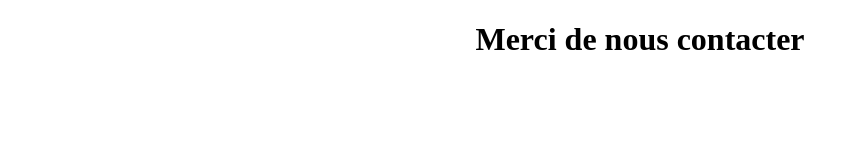
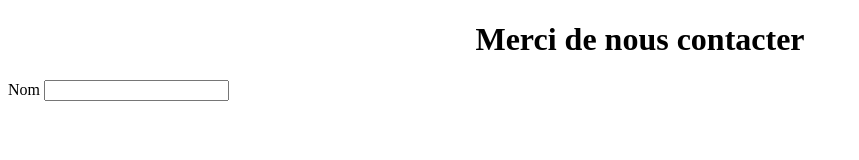
Before and after one commit to virginiescheurkogel/formation-git-fevrier-2021, a plain HTML site: page page-contact.html in a window 1280 px wide. Shown: the whole page, without its empty margins (0-859 px from the left). Drawn offline with Linux system fonts and the light colour scheme; files that its build step writes are made by us from their sources.

Commit message:
Formulaire sur master

```diff
--- a/page-contact.html
+++ b/page-contact.html
@@ -15,6 +15,13 @@
 
 <body>
     <h1>Merci de nous contacter</h1>
+
+    <form>
+        <div>
+            <label for="">Nom</label>
+            <input type="text" name="nom">
+        </div>
+    </form>
 </body>
 
 </html>
```
